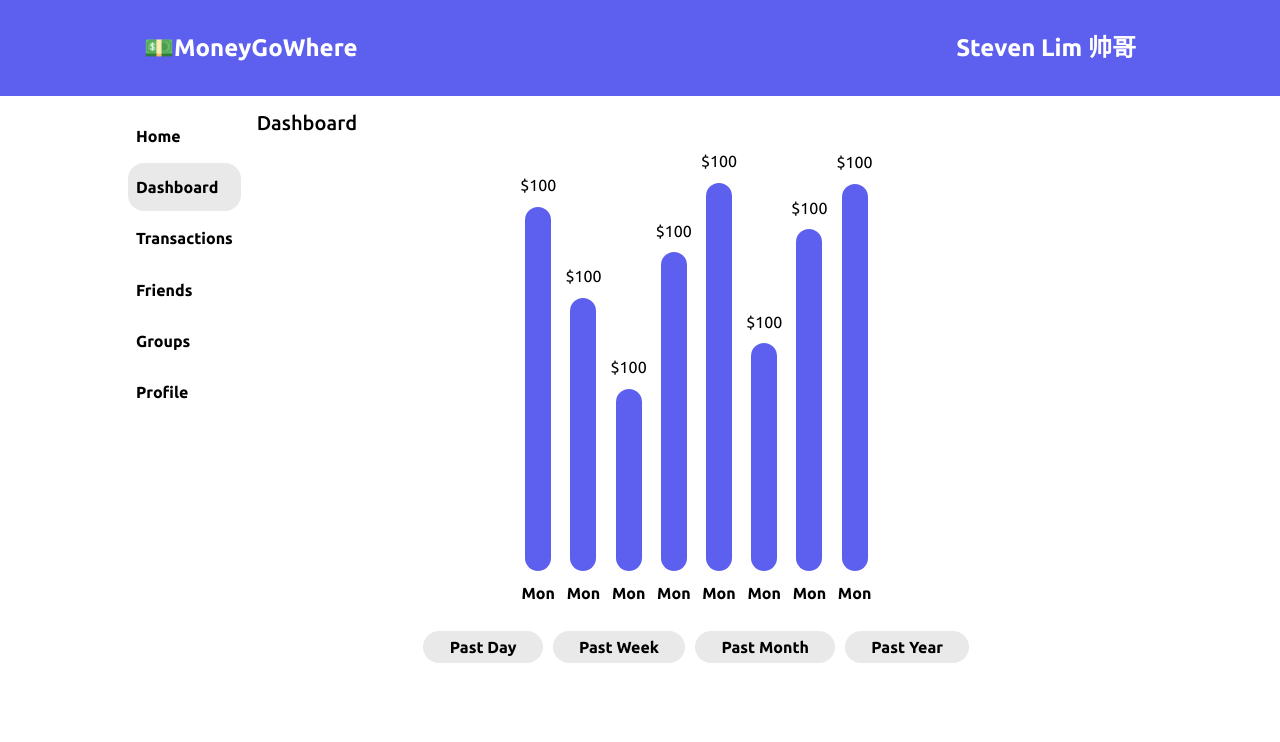
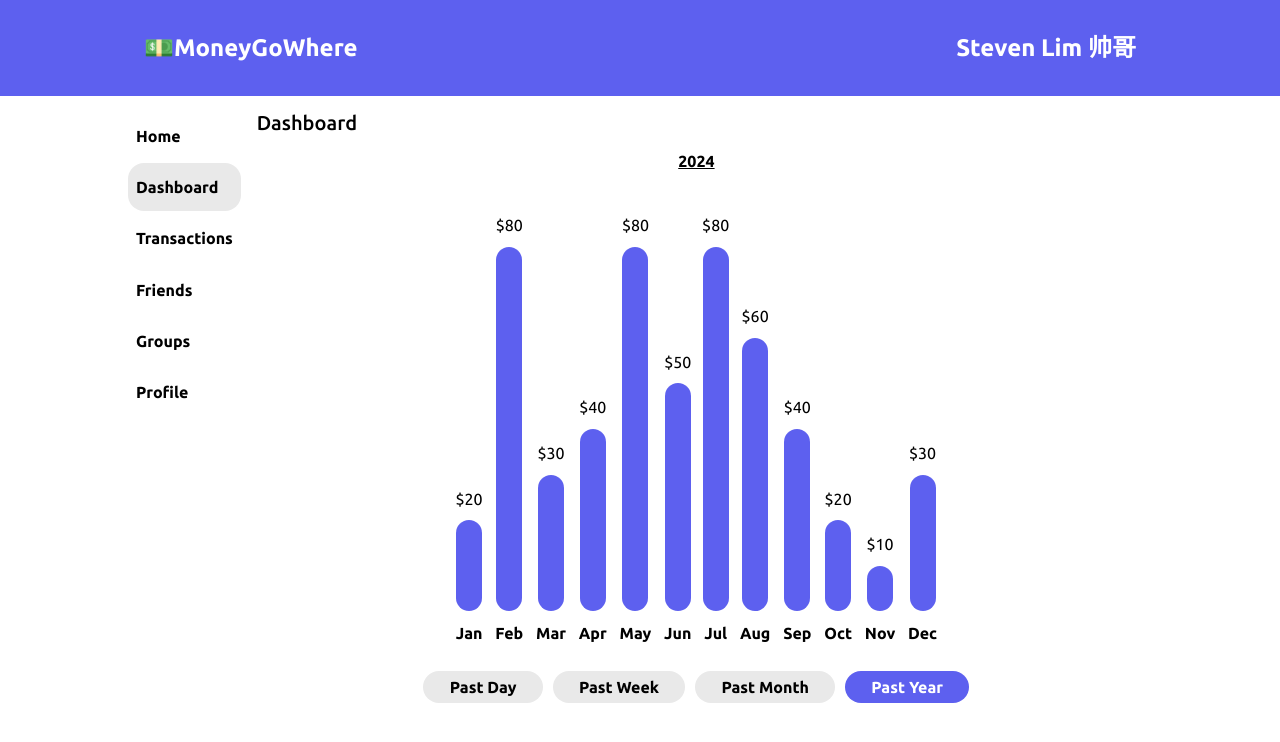
Before and after one commit to geraldhywncs/Team20_DMSS_Frontend, a React (Create React App) app: page / in a window 1280 px wide. Both pictures are taken after a click on the element "Dashboard". Shown: the top 742 px of the page. Built offline with nearby package versions, Linux system fonts and the light colour scheme.

Commit message:
Added DashBoard Components

```diff
--- a/src/App.css
+++ b/src/App.css
@@ -208,6 +208,13 @@
 }
 
 /*Dashboard*/
+
+.dashboard-header {
+  @apply mx-auto;
+  text-decoration: underline;
+  font-weight: 600;
+  margin-bottom: 1rem;
+}
 .dashboard-container {
   display: flex;
   flex-direction: column;
@@ -231,11 +238,13 @@
   transition: height 0.5s;
   margin: 0 0.6rem;
   border-radius: 25px;
+  @apply mx-auto;
 }
 
 /* Bar chart days/month/year */
 .bar-chartValue {
   font-weight: 600;
+  margin: 0 0.4rem;
 }
 
 .bar-filterContainer {
@@ -252,6 +261,11 @@
   font-weight: 600;
   border: none;
   transition: background-color 0.3s ease;
+}
+
+.bar-filterButton.active {
+  background-color: var(--blue);
+  color: var(--white);
 }
 
 .bar-filterButton:hover {
--- a/src/components/dashboard/GraphBar.jsx
+++ b/src/components/dashboard/GraphBar.jsx
@@ -1,12 +1,12 @@
 import React from "react";
 
-function GraphBar({ height }) {
+function GraphBar({ height, value }) {
   return (
     <React.Fragment>
       <div className="bar-chartContainer">
-        <div className="bar-chartValue">Mon</div>
+        <div className="bar-chartValue">{value}</div>
         <div className="bar" style={{ height: `${height}%` }}></div>
-        <div>$100</div>
+        <div>{`$${height}`}</div>
       </div>
     </React.Fragment>
   );
--- a/src/components/dashboard/GraphContainer.jsx
+++ b/src/components/dashboard/GraphContainer.jsx
@@ -1,25 +1,49 @@
-import React from "react";
-import GraphBar from "./GraphBar";
+import React, { useState } from "react";
+import GraphDayLayout from "./GraphDayLayout";
+import GraphWeekLayout from "./GraphWeekLayout";
+import GraphMonthLayout from "./GraphMonthLayout";
+import GraphYearLayout from "./GraphYearLayout";
+
+const periods = ["day", "week", "month", "year"];
 
 function GraphContainer() {
+  const [selectedPeriod, setSelectedPeriod] = useState("year");
+
+  const handlePeriodChange = (period) => {
+    setSelectedPeriod(period);
+    console.log(period);
+  };
+
+  const renderGraphData = () => {
+    switch (selectedPeriod) {
+      case "day":
+        return <GraphDayLayout />;
+      case "week":
+        return <GraphWeekLayout />;
+      case "month":
+        return <GraphMonthLayout />;
+      case "year":
+        return <GraphYearLayout />;
+      default:
+        return null;
+    }
+  };
+
   return (
     <React.Fragment>
-      <div className="graph-container">
-        <GraphBar height={80} />
-        <GraphBar height={60} />
-        <GraphBar height={40} />
-        <GraphBar height={70} />
-        <GraphBar height={90} />
-        <GraphBar height={50} />
-        <GraphBar height={75} />
-        <GraphBar height={85} />
-      </div>
+      <div className="dashboard-header">2024</div>
+      <div className="graph-container">{renderGraphData()}</div>
 
       <div className="bar-filterContainer">
-        <button className="bar-filterButton">Past Day</button>
-        <button className="bar-filterButton">Past Week</button>
-        <button className="bar-filterButton">Past Month</button>
-        <button className="bar-filterButton">Past Year</button>
+        {periods.map((period) => (
+          <button
+            key={period}
+            className={`bar-filterButton ${selectedPeriod === period ? "active" : ""}`}
+            onClick={() => handlePeriodChange(period)}
+          >
+            {`Past ${period.charAt(0).toUpperCase() + period.slice(1)}`}
+          </button>
+        ))}
       </div>
     </React.Fragment>
   );
--- /dev/null
+++ b/src/components/dashboard/GraphDayLayout.jsx
@@ -0,0 +1,13 @@
+import React from "react";
+import GraphBar from "./GraphBar";
+
+function GraphDayLayout() {
+  return (
+    <React.Fragment>
+      <GraphBar height={20} value="Groceries" />
+      <GraphBar height={22} value="Bills" />
+    </React.Fragment>
+  );
+}
+
+export default GraphDayLayout;
--- /dev/null
+++ b/src/components/dashboard/GraphMonthLayout.jsx
@@ -0,0 +1,26 @@
+import React from "react";
+import GraphBar from "./GraphBar";
+
+function GraphMonthLayout() {
+
+  const weekData = [
+    { weekNumber: 1, totalExpense: 200 },
+    { weekNumber: 2, totalExpense: 300 },
+    { weekNumber: 3, totalExpense: 150 },
+    { weekNumber: 4, totalExpense: 400 },
+  ];
+
+  return (
+    <React.Fragment>
+      {weekData.map((week) => (
+        <GraphBar
+          key={week.weekNumber}
+          height={week.totalExpense}
+          value={`Week ${week.weekNumber}`}
+        />
+      ))}
+    </React.Fragment>
+  );
+}
+
+export default GraphMonthLayout;
--- /dev/null
+++ b/src/components/dashboard/GraphWeekLayout.jsx
@@ -0,0 +1,29 @@
+import React from "react";
+import GraphBar from "./GraphBar";
+
+function GraphWeekLayout() {
+
+  const weekData = [
+    { day: 1, totalExpense: 20 },
+    { day: 2, totalExpense: 30 },
+    { day: 3, totalExpense: 15 },
+    { day: 4, totalExpense: 40 },
+    { day: 5, totalExpense: 25 },
+    { day: 6, totalExpense: 35 },
+    { day: 7, totalExpense: 45 },
+  ];
+
+  return (
+    <React.Fragment>
+      {weekData.map((dayData) => (
+        <GraphBar
+          key={dayData.day}
+          height={dayData.totalExpense}
+          value={`Day ${dayData.day}`}
+        />
+      ))}
+    </React.Fragment>
+  );
+}
+
+export default GraphWeekLayout;
--- /dev/null
+++ b/src/components/dashboard/GraphYearLayout.jsx
@@ -0,0 +1,21 @@
+import React from "react";
+import GraphBar from "./GraphBar";
+import constants from "../../constants/constants";
+
+function GraphYearLayout() {
+  const monthHeights = [20, 80, 30, 40, 80, 50, 80, 60, 40, 20, 10, 30];
+
+  return (
+    <React.Fragment>
+      {monthHeights.map((height, index) => (
+        <GraphBar
+          key={index}
+          height={height}
+          value={constants.months[Object.keys(constants.months)[index]]}
+        />
+      ))}
+    </React.Fragment>
+  );
+}
+
+export default GraphYearLayout;
--- /dev/null
+++ b/src/components/shared/pages/Dashboard.jsx
@@ -0,0 +1,25 @@
+import React from "react";
+import GraphContainer from "../dashboard/GraphContainer";
+
+const Dashboard = () => {
+  return (
+    <React.Fragment>
+      <div className="section-container">
+        <div class="section-header body-xlarge font-medium">Dashboard</div>
+        <GraphContainer></GraphContainer>
+      </div>
+    </React.Fragment>
+  );
+};
+
+export default Dashboard;
+
+/* Dashboard layout
+
+Api will retrieve the current transcations up till the current month.
+Api needs to have the transactions value per month of the year.
+If there are transactions within only for this year it will not render the << >> buttons.
+
+
+
+ */
```
